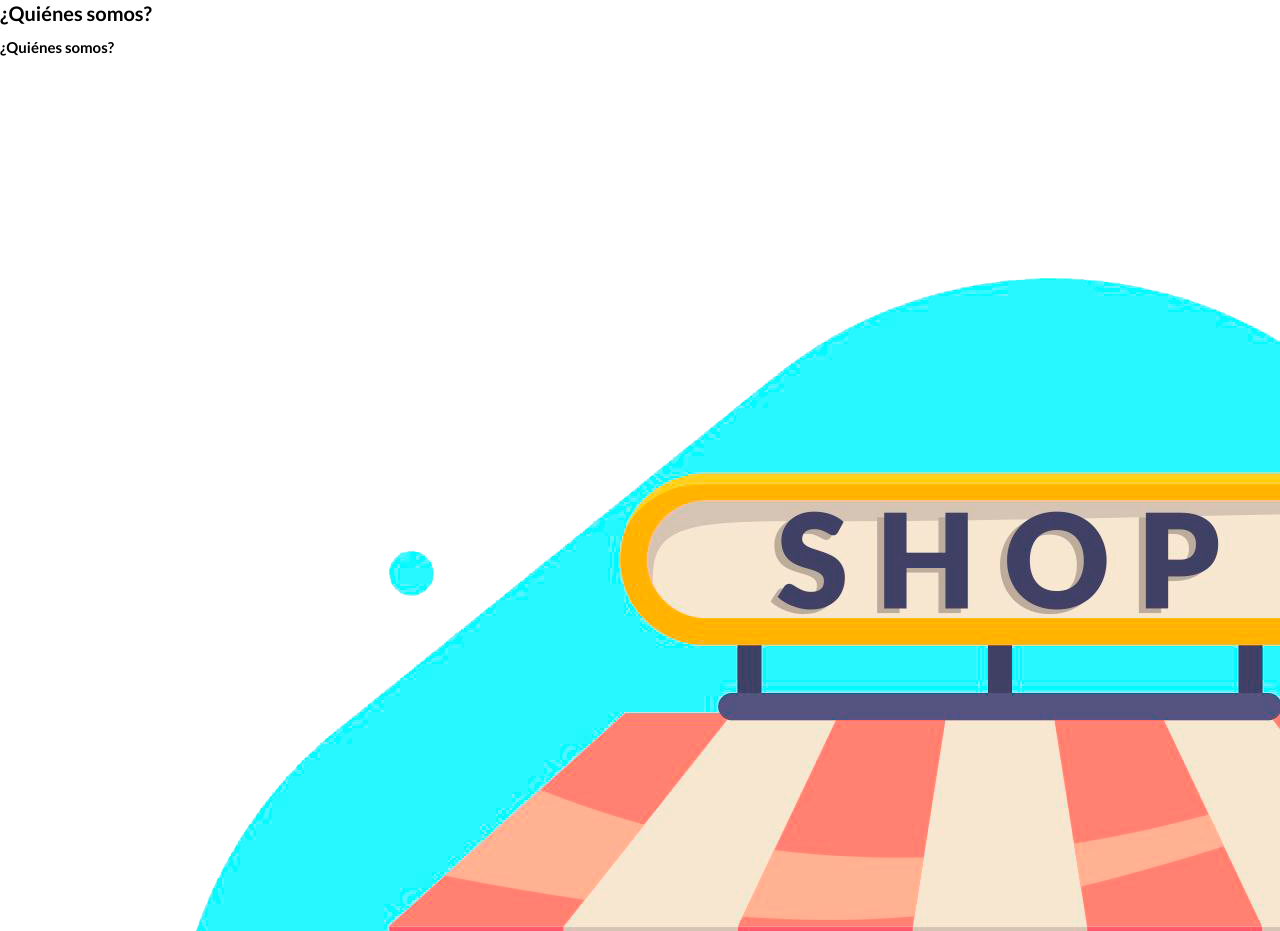
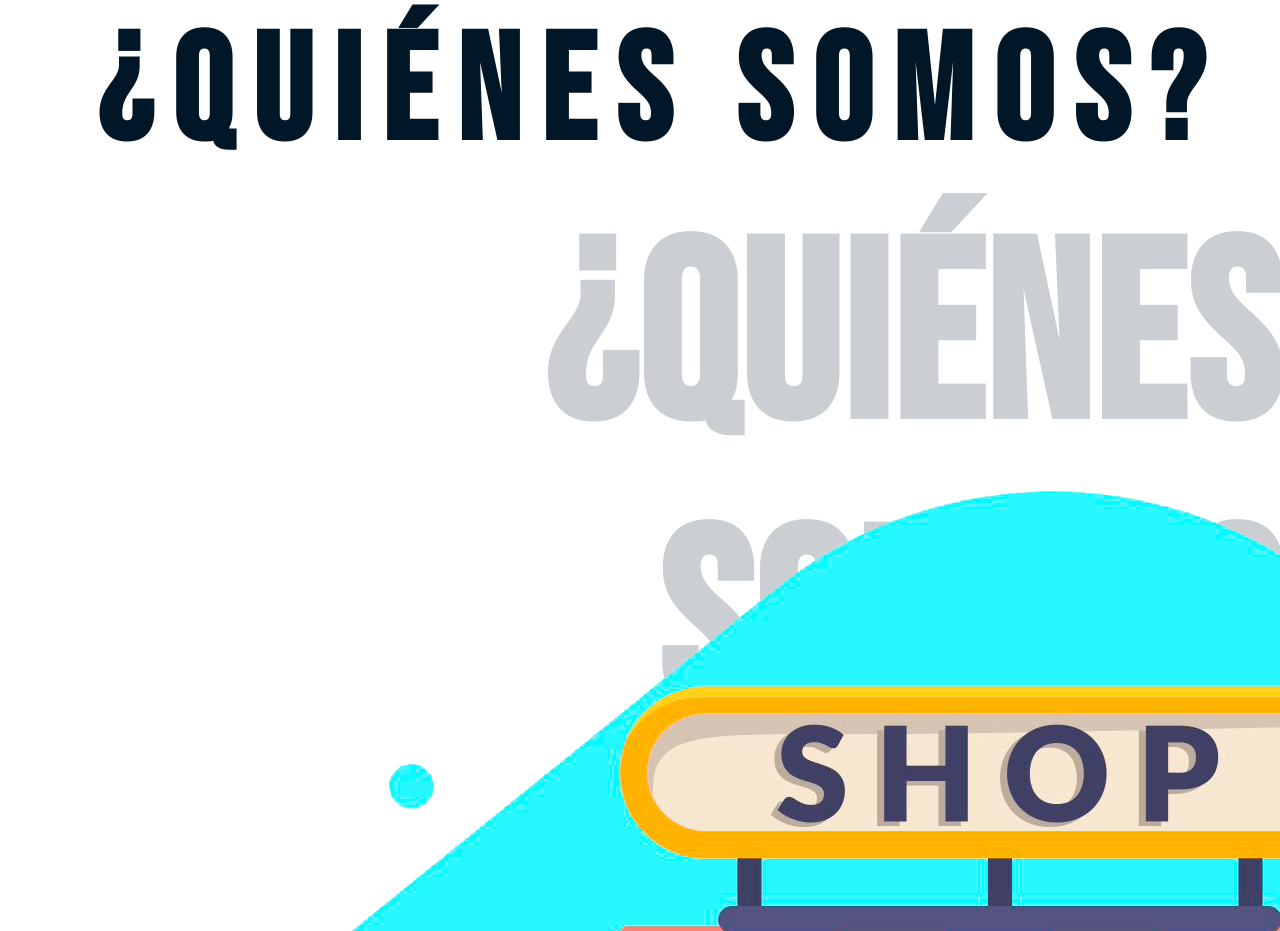
Before and after one commit to mariecp27/-my-collection-spot-V2-copete, a plain HTML site: page views/about-us.html in a window 1280 px wide. Shown: the part 750-1681 px from the top of the page. Drawn offline with nearby package versions, Linux system fonts and the light colour scheme.

Commit message:
Index banner styles in all resolutions

```diff
--- a/css/style.css
+++ b/css/style.css
@@ -130,6 +130,125 @@ body{
     color: var(--myGray);
 }
 
+/*===== ESTILOS BANNER (MOBILE) =====*/
+
+/* Contenedor banner */
+.main__title{
+    display: flex;
+    height: 60vh;
+    width: 80%;
+    margin: 20px;
+}
+
+/* Contenedor banner páginas diferentes al index */
+.main__title-views{
+    height: 30vh;
+    width: 100%;
+}
+
+.main__title-views div{
+    width: 100%;
+    text-align: center;
+}
+
+/* Títulos */
+.main__title div.container-fluid{
+    display: flex;
+    flex-direction: column;
+    height: 100%;
+    justify-content: center;
+    position: relative;
+}
+
+.main__title div h1{
+    font-family: var(--myTitle);
+    font-size: 3rem;
+    font-weight: 900;
+    margin: 0;
+    letter-spacing: 0.135em;
+    color: var(--myBlue);
+    text-shadow:
+        -1px    -1px    0   #FFFFFFFF,
+        0       -1px    0   #FFFFFFFF,
+        1px     -1px    0   #FFFFFFFF,
+        1px     0       0   #FFFFFFFF,
+        1px     1px     0   #FFFFFFFF,
+        0       1px     0   #FFFFFFFF,
+        -1px    1px     0   #FFFFFFFF,
+        -1px    0       0   #FFFFFFFF;
+}
+
+.main__title div h2{
+    font-family: var(--myText);
+    color: #FFFFFFFF;
+    font-size: 1.5rem;
+    margin-top: 20px;
+    font-style: italic;
+    letter-spacing: 2px;
+    text-shadow:
+    -1px    -1px    0   var(--myBlue),
+    0       -1px    0   var(--myBlue),
+    1px     -1px    0   var(--myBlue),
+    1px     0       0   var(--myBlue),
+    1px     1px     0   var(--myBlue),
+    0       1px     0   var(--myBlue),
+    -1px    1px     0   var(--myBlue),
+    -1px    0       0   var(--myBlue);
+}
+
+/* Títulos de las páginas diferentes al index */
+.main__title-views div h1{
+    font-size: 10rem;
+}
+
+.main__title-views-long div h1{
+    font-size: 7rem;
+    margin: 0 10px;
+}
+
+.main__title div h2.main__title-views-back{
+    font-family: var(--myTitle);
+    font-style: normal;
+    position: absolute;
+    text-align: right;
+    font-size: 20rem;
+    right: 0;
+    opacity: 20%;
+    z-index: -1;
+    color: var(--myBlue);
+    text-shadow:
+        -1px    -1px    0   #FFFFFFFF,
+        0       -1px    0   #FFFFFFFF,
+        1px     -1px    0   #FFFFFFFF,
+        1px     0       0   #FFFFFFFF,
+        1px     1px     0   #FFFFFFFF,
+        0       1px     0   #FFFFFFFF,
+        -1px    1px     0   #FFFFFFFF,
+        -1px    0       0   #FFFFFFFF;
+}
+
+.main__title div h2.main__title-views-back-long{
+    font-size: 12rem;
+}
+
+/* Imagen banner index */
+.main__title-img{
+    position: absolute;
+    right: -10%;
+    width: 60%;
+    animation: change 5s infinite alternate;
+    z-index: -1;
+}
+
+.main__title-img-above{
+    display: none;
+}
+
+/* Animación imagen banner*/
+@keyframes change{
+    0% { transform: translateY(-20px); }
+}
+
 /*===== ESTILOS MOBILE (OTHERS) - SM =====*/
 @media only screen and (min-width: 576px){
 
@@ -151,11 +270,39 @@ body{
     .header__nav ul li{
         border-bottom: none;
         margin: 0;
+        display: flex;
+        align-items: center;
     }
 
     .navbar-light .navbar-nav .nav-item .nav-link{
         width: auto;
         text-align: center;
+    }
+
+    /*===== ESTILOS BANNER (MOBILE - OTHERS) =====*/
+
+    /* Títulos */
+
+    /* Títulos de las páginas diferentes al index */
+    .main__title-views div h1{
+        font-size: 15rem;
+    }
+
+    .main__title-views-long div h1{
+        font-size: 10rem;
+    }
+
+    .main__title div h2.main__title-views-back{
+        font-size: 25rem;
+    }
+
+    .main__title div h2.main__title-views-back-long{
+        font-size: 15rem;
+    }
+
+    /* Imagen banner index */
+    .main__title-img{
+        width: 40%;
     }
 }
 
@@ -163,10 +310,64 @@ body{
 @media only screen and (min-width: 768px){
 
     /*===== ESTILOS NAV (TABLET) =====*/
+
     /* Logo */
     .header__nav a{
         width: 20%;
         margin: 20px;
+    }
+
+    /*===== ESTILOS BANNER (TABLET) =====*/
+
+    /* Títulos */
+    .main__title div h1{
+        font-size: 4rem;
+    }
+
+    .main__title div h2{
+        font-size: 2rem;
+    }
+
+    /* Contenedor banner páginas diferentes al index */
+    .main__title-views{
+        width: 100%;
+    }
+
+    .main__title-views div{
+        width: 100%;
+    }
+
+    /* Títulos de las páginas diferentes al index */
+    .main__title-views div h1{
+        font-size: 15rem;
+    }
+
+    .main__title div h2.main__title-views-back{
+        font-size: 25rem;
+    }
+
+    .main__title div h2.main__title-views-back-long{
+        font-size: 20rem;
+    }
+
+    /* Imagen banner index */
+    .main__title-img{
+        width: 40%;
+    }
+
+    /* Imagen banner index */
+    .main__title-img{
+        mix-blend-mode: overlay;
+        right: 5px;
+        width: 38%;
+        opacity: 0.8;
+    }
+
+    .main__title-img-above{
+        display: block;
+        mix-blend-mode: normal;
+        right: 10px;
+        opacity: 1;
     }
 }
 
@@ -213,6 +414,49 @@ body{
     .navbar-light .navbar-nav .nav-item:hover .nav-link{
         color: var(--myBlue);
     }
+
+    /*===== ESTILOS BANNER (LG) =====*/
+
+    /* Títulos */
+    .main__title div h1{
+        font-size: 6rem;
+    }
+
+    .main__title div h2{
+        font-size: 2.5rem;
+    }
+
+    /* Contenedor banner páginas diferentes al index */
+    .main__title-views{
+        width: 100%;
+    }
+
+    .main__title-views div{
+        width: 100%;
+    }
+
+    /* Títulos de las páginas diferentes al index */
+    .main__title-views div h1{
+        font-size: 15rem;
+    }
+
+    .main__title div h2.main__title-views-back{
+        font-size: 40rem;
+    }
+
+    .main__title div h2.main__title-views-back-long{
+        font-size: 25rem;
+    }
+
+    /* Imagen banner index */
+    .main__title-img{
+        width: 25%;
+        top: 100px
+    }
+
+    .main__title-img-above{
+        right: 15px;
+    }
 }
 
 /*===== ESTILOS DESKTOP - XL =====*/
```
Also changed, not shown: index.html (+7 -15 lines).
